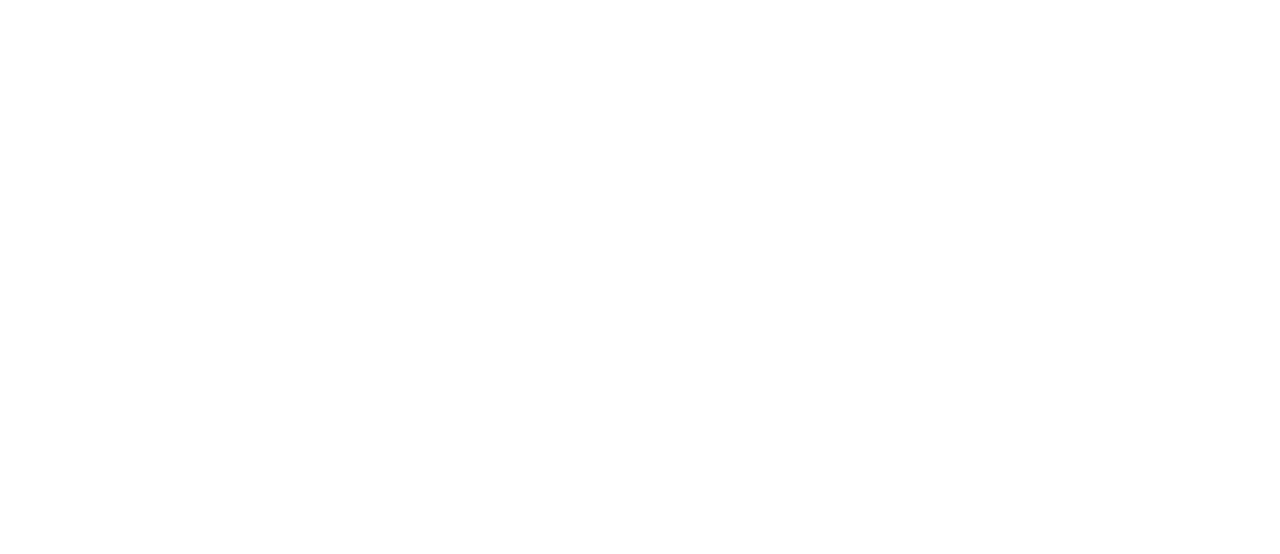
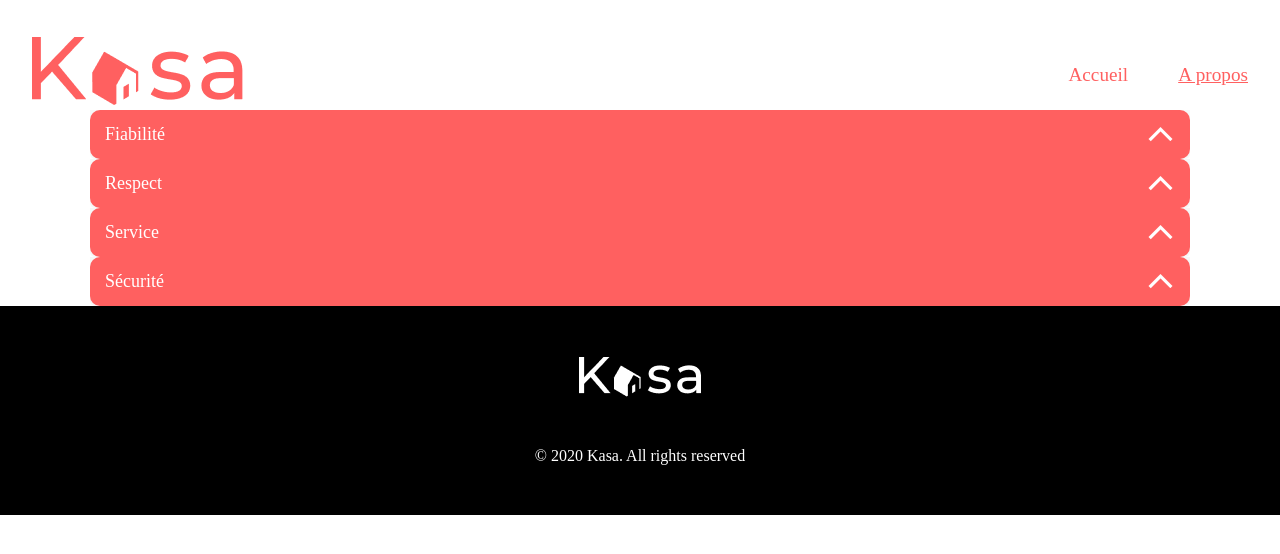
Before and after one commit to NinoCLS/Kasa, a React (Create React App) app in the folder kasa/: page /about in a window 1280 px wide. Shown: the top 554 px of the page. Built offline with nearby package versions, Linux system fonts and the light colour scheme.

Commit message:
add dropdown and about

```diff
--- /dev/null
+++ b/kasa/src/assets/api/aboutDatas.json
@@ -0,0 +1,22 @@
+[
+	{
+		"id": "1",
+		"title": "Fiabilité",
+		"content": "Les annonces postées sur Kasa garantissent une fiabilité totale. Les photos sont conformes aux logements, et toutes les informations sont régulièrement vérifiées par nos équipes."
+	},
+	{
+		"id": "2",
+		"title": "Respect",
+		"content": "La bienveillance fait partie des valeurs fondatrices de Kasa. Tout comportement discriminatoire ou de perturbation du voisinage entraînera une exclusion de notre plateforme.."
+	},
+	{
+		"id": "3",
+		"title": "Service",
+		"content": "Nos équipes se tiennent à votre disposition pour vous fournir une expérience parfaite. N'hésitez pas à nous contacter si vous avez la moindre question.."
+	},
+	{
+		"id": "4",
+		"title": "Sécurité",
+		"content": "La sécurité est la priorité de Kasa. Aussi bien pour nos hôtes que pour les voyageurs, chaque logement correspond aux critères de sécurité établis par nos services. En laissant une note aussi bien à l'hôte qu'au locataire, cela permet à nos équipes de vérifier que les standards sont bien respectés. Nous organisons également des ateliers sur la sécurité domestique pour nos hôtes."
+	}
+]
--- a/kasa/src/components/Card/Card.jsx
+++ b/kasa/src/components/Card/Card.jsx
@@ -3,13 +3,12 @@
 import { Link } from 'react-router-dom';
 
 const Card = () => {
-
 	return  (
 		<main className='home_gallery'>
 			{datas.map(data => {
 				return (
 					<Link to={`/accomodation/${data.id}`}
-					className='gallery_card'>
+					className='gallery_card' key={data.id}>
 						<img src={data.cover} alt={data.title} />
 						<h3>{data.title}</h3>
 					</Link>
--- /dev/null
+++ b/kasa/src/components/Dropdown/Dropdown.jsx
@@ -0,0 +1,40 @@
+import "./dropdown.scss";
+import arrow from "../../assets/img/Components/Dropdown/arrow.png";
+import { useState } from "react";
+
+const Dropdown = ({ title, content }) => {
+    const [toggle, setToggle] = useState(false);
+
+    return (
+        <>
+            <div className="dropdown">
+                <h3
+                    className="dropdown_title"
+                    onClick={() => setToggle(!toggle)}
+                >
+                    {title}
+                    <img
+                        className={
+                            toggle ? "arrow arrow_up" : "arrow arrow_down"
+                        }
+                        src={arrow}
+                        alt="show content"
+                    />
+                </h3>
+                <div
+                    className={
+                        toggle ? "dropdown_content" : "dropdown_content_hidden"
+                    }
+                >
+                    {Array.isArray(content)
+                        ? content.map((item, index) => {
+                              return <p key={index}>{item}</p>;
+                          })
+                        : content}
+                </div>
+            </div>
+        </>
+    );
+};
+
+export default Dropdown;
--- /dev/null
+++ b/kasa/src/components/Dropdown/dropdown.scss
@@ -0,0 +1,71 @@
+@import '../../sass/main.scss';
+
+.dropdown{
+    background-color: $color-tertiary;
+    max-width: 1100px;
+    border-bottom-left-radius: 5px;
+    border-bottom-right-radius: 5px;
+    margin: 0 auto;
+    &_title{
+        @include flex(row, space-between, center);
+        background-color: $color-secondary;
+        color: $color-primary;
+        border-radius: 10px;
+        font-weight: 500;
+        font-size: clamp(13px, 2vw, 18px);
+        padding: 10px 15px;
+        cursor: pointer;
+        .arrow{
+            transition: all 0.2s ease-in-out;
+            @media screen and (max-width: 1230px){
+                width: 12px;
+            }
+        }
+        .arrow_up{
+            transform: rotate(0deg);
+        }
+        .arrow_down{
+            transform: rotate(180deg);
+        }
+    }
+    &_content{
+        display: flex;
+        flex-direction: column;
+        gap: 5px;
+        letter-spacing: 1px;
+        visibility: visible;
+        opacity: 1;
+        height: auto;
+        padding: 10px;
+        letter-spacing: 1px;
+        font-size: clamp(12px, 2vw, 16px);
+        color: $color-secondary;
+        transition: visibility 0.5s ease-in-out,
+                    opacity 0.5s ease-in-out,
+                    height 0.2s ease-in-out;
+    }
+    &_content_hidden{
+        visibility: hidden;
+        opacity: 0;
+        height: 0;
+    }
+}
+
+.accomodation_dropdown{
+    display: flex;
+    justify-content: space-between;
+    gap: 70px;
+    margin: 30px auto;
+    width: 95%;
+    &_item{
+        width: 50%;
+    }
+    @media screen and (max-width: 650px){
+        flex-direction: column;
+        gap: 20px;
+        margin: 20px auto;
+        &_item{
+            width: 100%;
+        }
+    }
+}
--- a/kasa/src/pages/about/About.jsx
+++ b/kasa/src/pages/about/About.jsx
@@ -1,11 +1,31 @@
-import React from 'react';
+import "./about.scss";
+import Banner from "../../components/Banner/Banner";
+import Dropdown from "../../components/Dropdown/Dropdown";
+import Footer from "../../components/Footer/Footer";
+import Header from "../../components/Header/Header";
+import aboutDatas from "../../assets/api/aboutDatas.json";
 
 const About = () => {
-	return (
-		<div>
-
-		</div>
-	);
+    return (
+        <div>
+            <Header />
+            <Banner />
+            <main className="about_main">
+                {aboutDatas.map((data) => {
+                    return (
+                        <div key={data.id} className="about_main_collapse">
+                            <Dropdown
+                                style={{ margin: "30px 0" }}
+                                title={data.title}
+                                content={data.content}
+                            />
+                        </div>
+                    );
+                })}
+            </main>
+            <Footer />
+        </div>
+    );
 };
 
 export default About;
--- /dev/null
+++ b/kasa/src/pages/about/about.scss
@@ -0,0 +1,12 @@
+@import '../../sass/main.scss';
+
+.about_main{
+    width: 95%;
+    margin: 0 auto;
+    &_dropdown{
+        margin: 40px auto;
+        @media screen and (max-width: 550px){
+            margin: 20px auto;
+        }
+    }
+}
--- a/kasa/src/pages/home/Home.jsx
+++ b/kasa/src/pages/home/Home.jsx
@@ -1,4 +1,3 @@
-import React from 'react';
 import Banner from '../../components/Banner/Banner';
 import Card from '../../components/Card/Card';
 import Footer from '../../components/Footer/Footer';
```
Also changed, not shown: kasa/src/components/Navbar/Navbar.jsx (+21 -16 lines).
